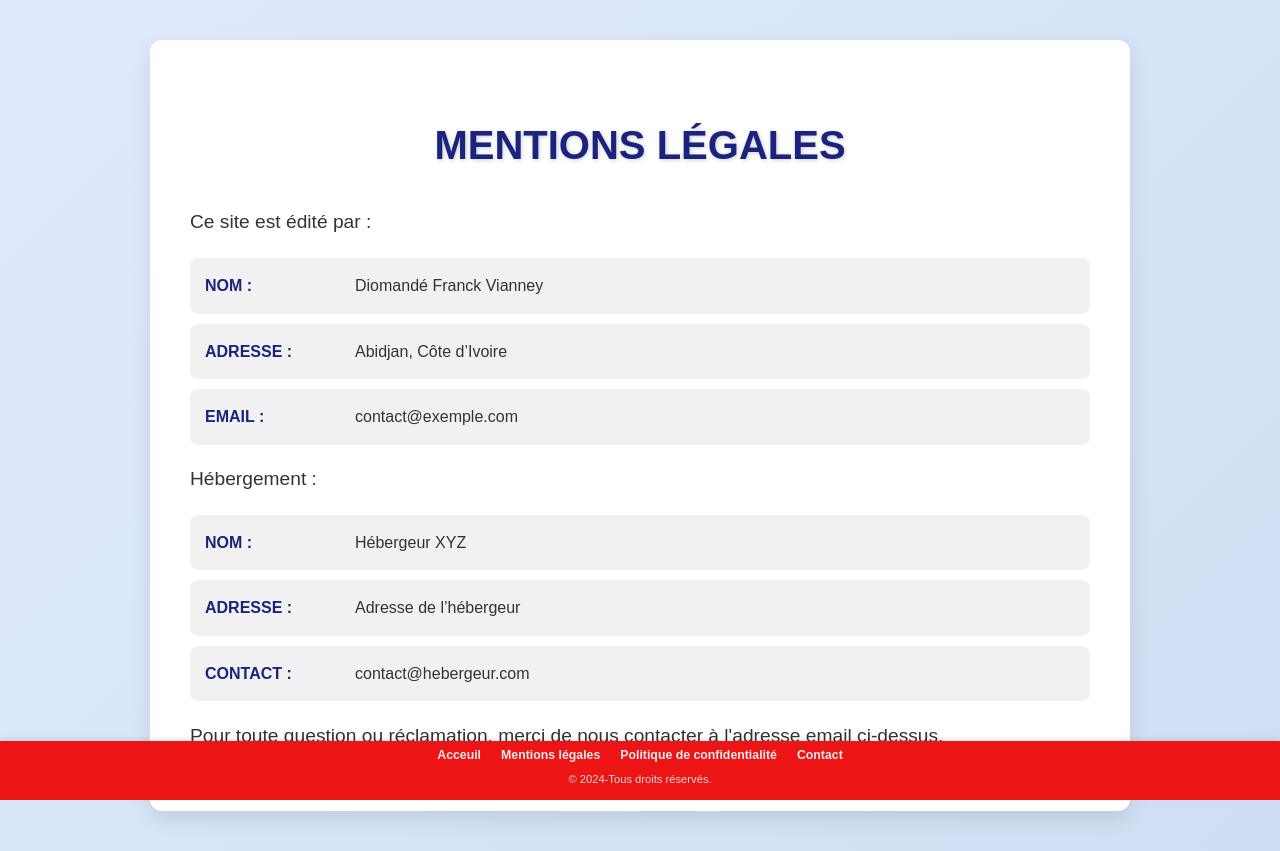
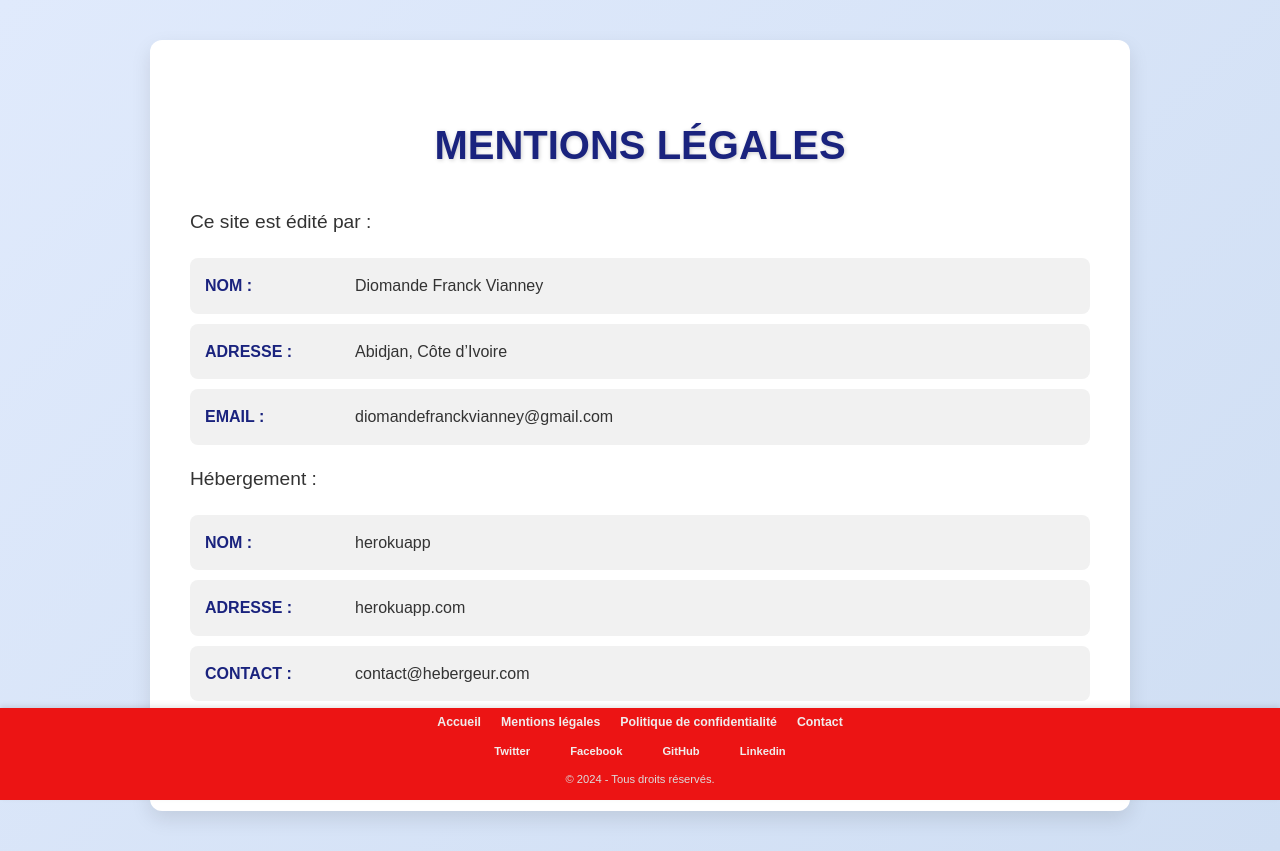
Before and after one commit to franckvianney/noel_card, a Django app: page /mentions-legales/ in a window 1280 px wide. Run offline with Django 5.2, Linux system fonts and the light colour scheme.

Commit message:
Corrections

```diff
--- a/cartes/templates/cartes/common/footer.html
+++ b/cartes/templates/cartes/common/footer.html
@@ -1,16 +1,22 @@
 <footer>
     <div class="footer-container">
         <ul>
-            <li><a href="{% url 'index' %}">Acceuil</a></li>
+            <li><a href="{% url 'index' %}">Accueil</a></li>
             <li><a href="{% url 'mentions_legales' %}">Mentions légales</a></li>
             <li><a href="{% url 'privacy_policy' %}">Politique de confidentialité</a></li>
             <li><a href="{% url 'contact' %}">Contact</a></li>
         </ul>
-        <p>&copy; 2024-Tous droits réservés.</p>
+        <!-- Liens des réseaux sociaux -->
+        <div class="social-links">
+            <a href="https://x.com/Mr_Vianss_" target="_blank" aria-label="Twitter">Twitter</a>
+            <a href="https://www.facebook.com/vianney.franckdiomande" target="_blank" aria-label="Facebook">Facebook</a>
+            <a href="https://github.com/franckvianney" target="_blank" aria-label="GitHub">GitHub</a>
+            <a href="https://www.linkedin.com/in/franck-vianney-diomande-864b8193/" target="_blank" aria-label="GitHub">Linkedin</a>
+        </div>
+        <p>&copy; 2024 - Tous droits réservés.</p>
     </div>
 </footer>
 <style>
-    /* Styles pour le footer */
     footer {
         background-color: #EC1414FF; /* Couleur de fond */
         color: #ffffff; /* Couleur du texte */
@@ -29,31 +35,48 @@
         margin: 0 auto; /* Centrer la div */
     }
 
-    /* Style pour la liste des liens */
     footer ul {
         list-style: none;
         padding: 0;
-        margin: 5px 0; /* Réduit les marges */
+        margin: 5px 0;
         display: flex;
-        justify-content: center; /* Aligne les liens au centre */
-        gap: 20px; /* Espacement entre les liens */
+        justify-content: center;
+        gap: 20px;
     }
 
     footer ul li a {
-        color: #F0EDECFF; /* Couleur des liens */
-        text-decoration: none; /* Supprime le soulignement */
-        font-size: 1.1em; /* Augmente la taille des liens */
-        font-weight: bold; /* Met en gras */
+        color: #F0EDECFF;
+        text-decoration: none;
+        font-size: 1.1em;
+        font-weight: bold;
     }
 
     footer ul li a:hover {
-        text-decoration: underline; /* Ajoute un effet au survol */
+        text-decoration: underline;
     }
 
-    /* Style pour le texte en bas */
+    .social-links {
+        margin: 10px 0;
+        display: flex;
+        justify-content: center;
+        gap: 20px;
+    }
+
+    .social-links a {
+        color: #F0EDECFF;
+        font-size: 1em;
+        text-decoration: none;
+        font-weight: bold;
+        transition: color 0.3s;
+    }
+
+    .social-links a:hover {
+        color: #FFD700;
+    }
+
     footer p {
-        margin-top: 5px; /* Ajoute un petit espace au-dessus du texte */
-        font-size: 1em; /* Diminue la taille du texte */
-        color: #dcdcdc; /* Couleur légèrement grise pour distinction */
+        margin-top: 10px;
+        font-size: 1em;
+        color: #dcdcdc;
     }
 </style>
--- a/cartes/templates/cartes/common/mentions_legales.html
+++ b/cartes/templates/cartes/common/mentions_legales.html
@@ -71,6 +71,27 @@
         footer {
             margin-top: 40px;
         }
+        .social-links {
+            margin-top: 20px;
+            text-align: center;
+        }
+
+        .social-links a {
+            color: #333;
+            margin: 0 10px;
+            font-size: 1.5rem;
+            text-decoration: none;
+            transition: color 0.3s ease;
+        }
+
+        .social-links a:hover {
+            color: #0073e6;
+        }
+
+        .social-links i {
+            font-size: 2rem;
+        }
+    </style>
     </style>
 </head>
 
@@ -79,19 +100,22 @@
         <h1>Mentions légales</h1>
         <p>Ce site est édité par :</p>
         <ul>
-            <li><strong>Nom :</strong> <span>Diomandé Franck Vianney</span></li>
+            <li><strong>Nom :</strong> <span>Diomande Franck Vianney</span></li>
             <li><strong>Adresse :</strong> <span>Abidjan, Côte d’Ivoire</span></li>
-            <li><strong>Email :</strong> <span>contact@exemple.com</span></li>
+            <li><strong>Email :</strong> <span>diomandefranckvianney@gmail.com</span></li>
         </ul>
         <p>Hébergement :</p>
         <ul>
-            <li><strong>Nom :</strong> <span>Hébergeur XYZ</span></li>
-            <li><strong>Adresse :</strong> <span>Adresse de l’hébergeur</span></li>
+            <li><strong>Nom :</strong> <span>herokuapp</span></li>
+            <li><strong>Adresse :</strong> <span>herokuapp.com</span></li>
             <li><strong>Contact :</strong> <span>contact@hebergeur.com</span></li>
         </ul>
         <p>
             Pour toute question ou réclamation, merci de nous contacter à l'adresse email ci-dessus.
         </p>
+
+        <!-- Liens vers les réseaux sociaux -->
+
     </section>
     {% include 'cartes/common/footer.html' %}
 </body>
--- a/cartes/templates/cartes/common/politique_confidentialite.html
+++ b/cartes/templates/cartes/common/politique_confidentialite.html
@@ -98,7 +98,7 @@
         </ul>
         <p>
             Pour toute question, contactez-nous à l’adresse suivante :
-            <a href="mailto:contact@exemple.com">contact@exemple.com</a>.
+            <a href="mailto:diomandefranckvianney@gmail.com">diomandefranckvianney@gmail.com</a>.
         </p>
     </section>
     {% include 'cartes/common/footer.html' %}
```
